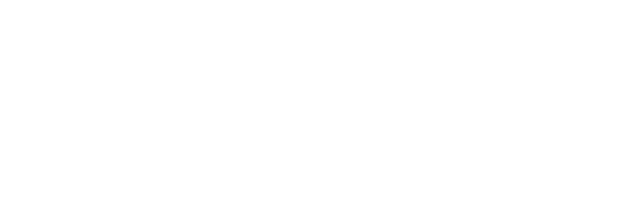
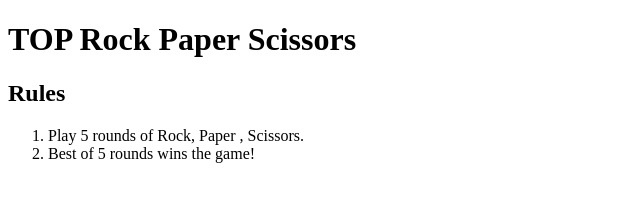
Before and after one commit to jacosquirelee/TOP-Rock_Paper_Scissors, a plain HTML site: page index.html in a window 1280 px wide. Shown: the whole page, without its empty margins (0-640 px from the left). Drawn offline with Linux system fonts and the light colour scheme.

Commit message:
add h1 tag and gameplay rules in html

```diff
--- a/index.html
+++ b/index.html
@@ -7,6 +7,12 @@
     <title>Document</title>
 </head>
 <body>
+    <h1>TOP Rock Paper Scissors</h1>
+        <h2>Rules</h2>
+        <ol>
+            <li>Play 5 rounds of Rock, Paper , Scissors.</li>
+            <li>Best of 5 rounds wins the game!</li>
+        </ol>
 
 </body>
 <script src="./script.js"></script>
```
